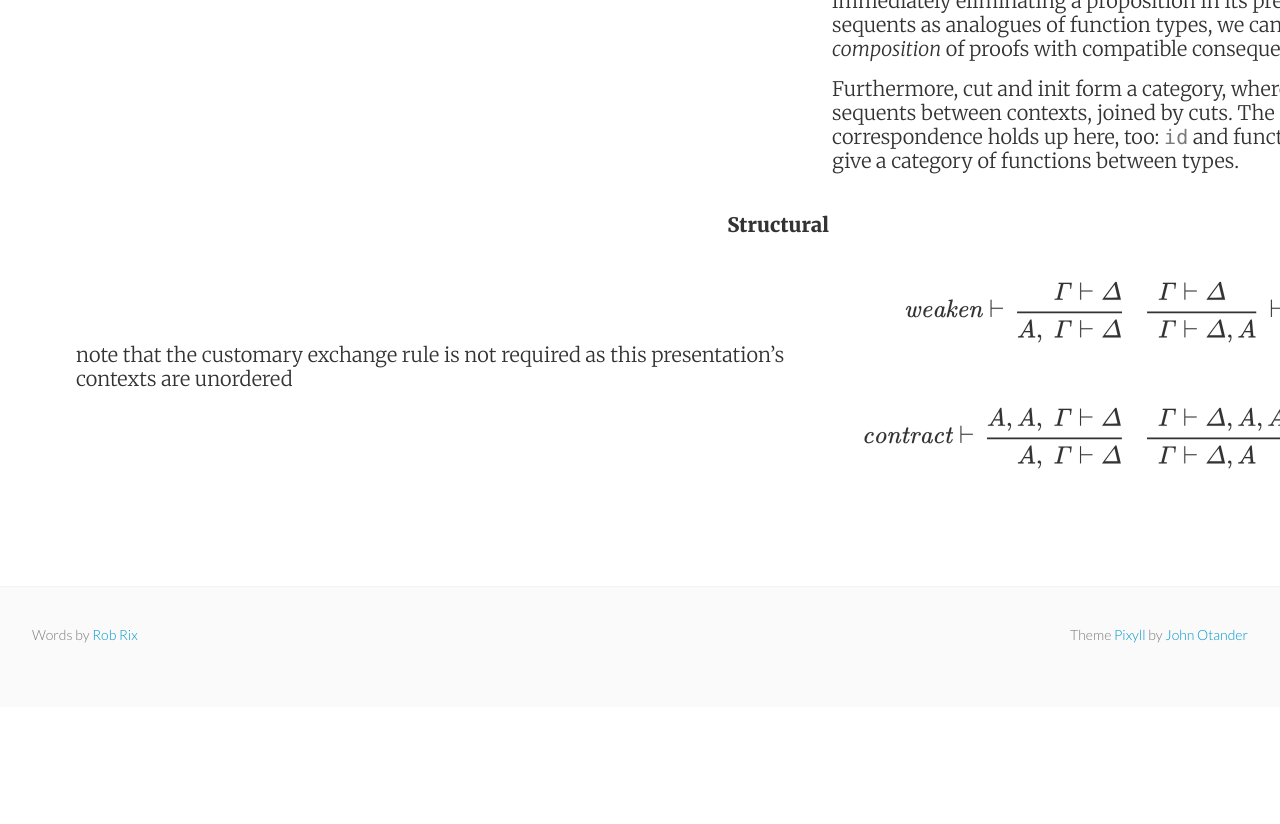
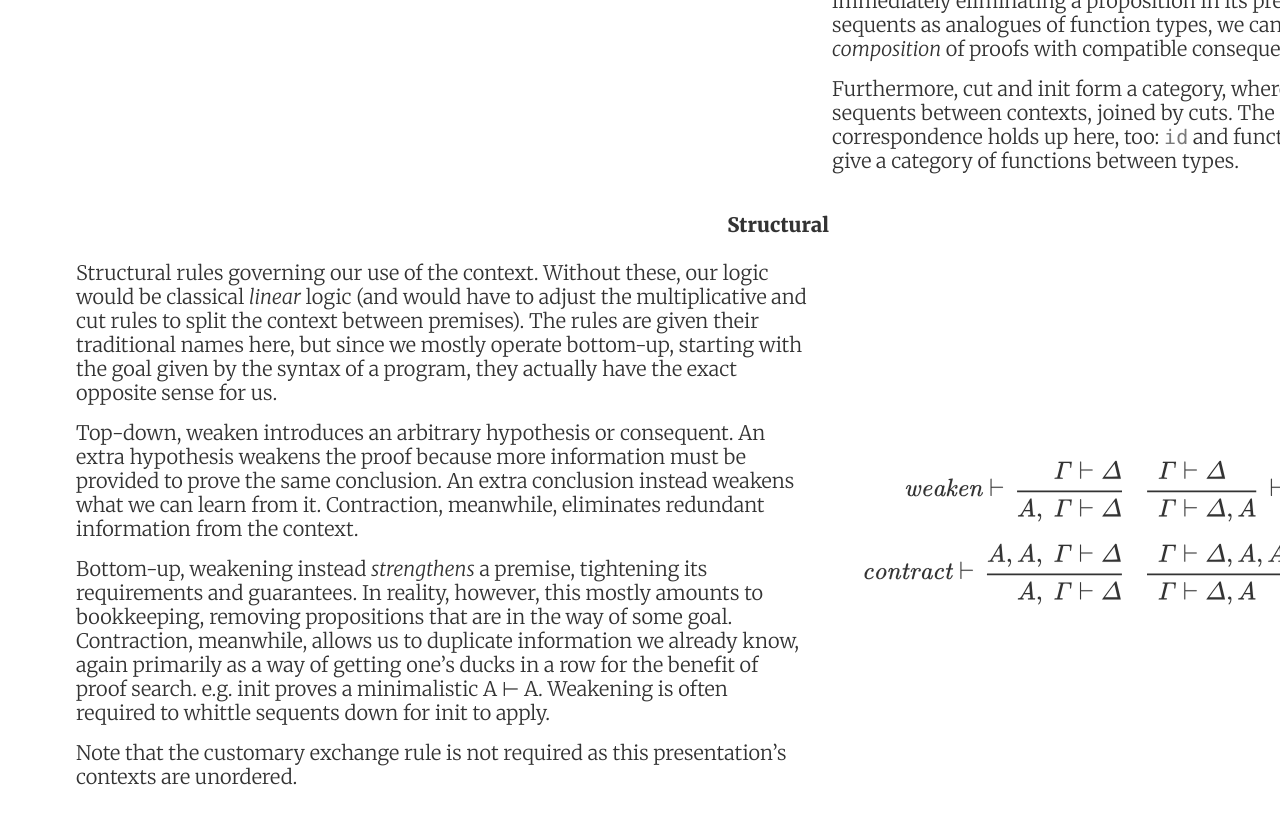
Before and after one commit to robrix/robrix.github.io, a Jekyll site: the page docs/posts/2021-06-07-duality/index.html, which Jekyll copies as it is, in a window 1280 px wide and 900 px high, scrolled down 4892 px. Shown: the top 824 px of the window. Built offline with Jekyll 4.4.1, drawn with Linux system fonts in a browser that asks for light colours; before the commit the page ends 5599 px from its top, so only the background shows below that; some of the changed text lies outside the part shown.

Commit message:
:memo: the structural rules.

```diff
--- a/docs/posts/2021-06-07-duality/index.html
+++ b/docs/posts/2021-06-07-duality/index.html
@@ -59,7 +59,7 @@
   <h1>Duality</h1>
   <span class="post-meta">Jun 7, 2021</span><br>
 
-  <span class="post-meta small">15 minute read</span>
+  <span class="post-meta small">16 minute read</span>
 </div>
 
 <article class="post-content">
@@ -719,9 +719,18 @@ Furthermore, cut and init form a category, where the morphisms are sequents betw
 </th>
 </tr>
 <tr>
-<td colspan="2" rowspan="2">
+<td colspan="2">
 <p>
-note that the customary exchange rule is not required as this presentation’s contexts are unordered
+Structural rules governing our use of the context. Without these, our logic would be classical <em>linear</em> logic (and would have to adjust the multiplicative and cut rules to split the context between premises). The rules are given their traditional names here, but since we mostly operate bottom-up, starting with the goal given by the syntax of a program, they actually have the exact opposite sense for us.
+</p>
+<p>
+Top-down, weaken introduces an arbitrary hypothesis or consequent. An extra hypothesis weakens the proof because more information must be provided to prove the same conclusion. An extra conclusion instead weakens what we can learn from it. Contraction, meanwhile, eliminates redundant information from the context.
+</p>
+<p>
+Bottom-up, weakening instead <em>strengthens</em> a premise, tightening its requirements and guarantees. In reality, however, this mostly amounts to bookkeeping, removing propositions that are in the way of some goal. Contraction, meanwhile, allows us to duplicate information we already know, again primarily as a way of getting one’s ducks in a row for the benefit of proof search. e.g. init proves a minimalistic A ⊢ A. Weakening is often required to whittle sequents down for init to apply.
+</p>
+<p>
+Note that the customary exchange rule is not required as this presentation’s contexts are unordered.
 </p>
 </td>
 <td colspan="2">
@@ -740,12 +749,7 @@ note that the customary exchange rule is not required as this presentation’s c
         \Axiom$\fCenter Γ ⊢ Δ$
         \UnaryInf$\fCenter Γ ⊢ Δ, A$
         \end{prooftree}
-        $$</span>
-</td>
-</tr>
-<tr>
-<td colspan="2">
-<span class="math display">$$
+        $$</span> <span class="math display">$$
         \begin{prooftree}
         \hskip -10pt
         \def\labelSpacing{8pt}
```
Also changed, not shown: docs/feed.xml (+12 -8 lines), posts/2021-06-07-duality.md (+5 -6 lines).
